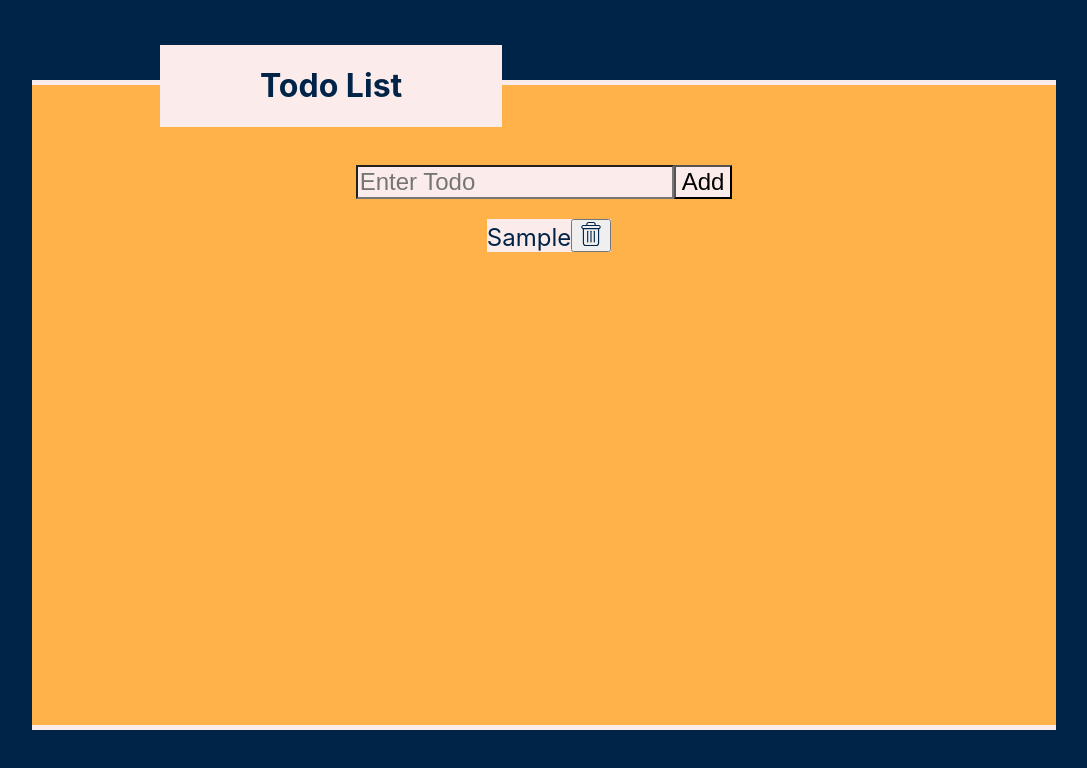
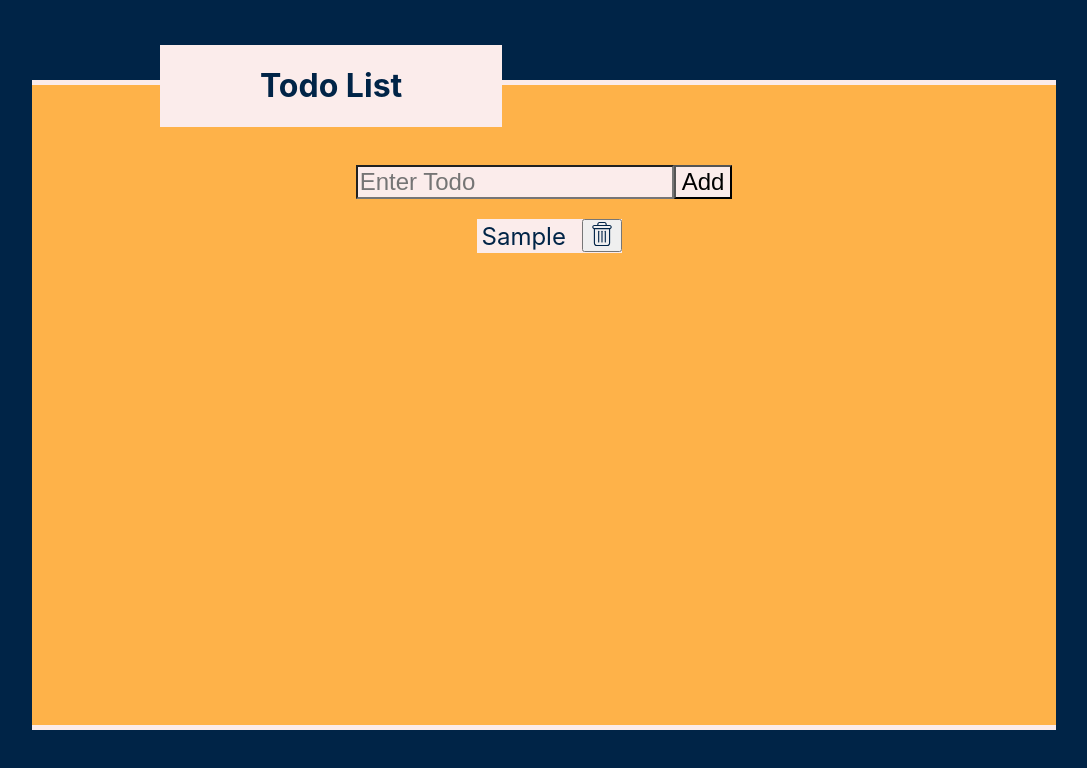
Before and after one commit to aramyeg/react-beg-lessons, a React (Create React App) app: page / in a window 1280 px wide. Both pictures are taken after typing "Sample" into the empty fields and a click on the button "Add". Shown: the top 768 px of the page, without its empty margins (96-1183 px from the left). Built offline with nearby package versions, Linux system fonts and the light colour scheme; no server answers.

Commit message:
edit functionality for todoItems

```diff
--- a/package.json
+++ b/package.json
@@ -6,6 +6,7 @@
     "@testing-library/jest-dom": "^4.2.4",
     "@testing-library/react": "^9.3.2",
     "@testing-library/user-event": "^7.1.2",
+    "axios": "^0.21.0",
     "react": "^16.13.1",
     "react-dom": "^16.13.1",
     "react-scripts": "3.4.3",
--- a/src/Components/AddTodo.js
+++ b/src/Components/AddTodo.js
@@ -1,12 +1,12 @@
-import React, {useState} from 'react';
+import React, {useEffect, useState} from 'react';
 
 function AddTodo(props){
 
   const [text, setText] = useState('');
 
   const handleChange = (ev) => {
-    console.log(ev.target.value);
     setText(ev.target.value);
+
   }
 
   const handleSubmit = (ev) => {
--- a/src/Components/App.js
+++ b/src/Components/App.js
@@ -1,20 +1,39 @@
-import React, {useState} from 'react';
+import React, {useState, useEffect} from 'react';
 import '../Styles/main.css'
 import TodoList from './TodoList';
 import AddTodo from './AddTodo';
-let todoId = 1;
+import axios from 'axios';
+const BASE_URL = 'https://jsonplaceholder.typicode.com';
 
 function App(){
+
   const [todoList, setTodoList] = useState([]);
+
+  useEffect(()=>{
+
+    axios.get(BASE_URL+'/todos?_limit=5')
+      .then(function (response) {
+        const todoListArr = response.data.map((todo)=>{
+          return {
+            text: todo.title,
+            todoId: todo.id,
+          }
+        });
+        setTodoList(todoListArr);
+    })
+      .catch(function (error) {
+        console.log(error);
+      })
+
+  }, []);
 
   const handleSubmit = (text) => {
     const shallowCopy = [...todoList, {
       text: text,
-      todoId: todoId,
+      todoId: todoList.length + 1,
     }];
     setTodoList(shallowCopy);
 
-    todoId++
   }
 
   const handleDelete = (id) => {
--- a/src/Components/TodoItem.js
+++ b/src/Components/TodoItem.js
@@ -1,13 +1,43 @@
-import React from 'react';
+import React, {useState, useRef, useEffect} from 'react';
 import {IconDelete} from "../SVG/Icons";
 
 function TodoItem(props){
+
+  const textInput = useRef(null);
+  const [editMode, setEditMode] = useState(false);
+  const [text, setText] = useState(props.todo.text);
+
+  console.log(textInput);
+
+  const checkEditMode = (ev) => {
+    // console.log(ev)
+    if(textInput.current && !textInput.current.contains(ev.target)){
+      // props.handleEdit(text)
+      setEditMode(false);
+    }
+  }
+
+  useEffect(()=>{
+    document.addEventListener('click', checkEditMode, true);
+
+    return ()=>{
+      document.removeEventListener('click', checkEditMode, true);
+    }
+  },[])
+
   return(
-    <div className='TodoItem_item'>
-      <span>{props.todo.text}</span>
-      <button onClick={props.handleDelete}>
-        <IconDelete height='24px' width='24px'/>
-      </button>
+    <div onClick={()=>{setEditMode(true)}} className='TodoItem_item'>
+      {
+        editMode ?
+          <input ref={textInput} value={text} onChange={(ev)=>{setText(ev.target.value)}}/>
+          :
+          <>
+            <span>{text}</span>
+            <button className='TodoItem_item--icon' onClick={props.handleDelete}>
+              <IconDelete height='24px' width='24px'/>
+            </button>
+          </>
+      }
     </div>
   )
 }
--- a/src/Components/TodoList.js
+++ b/src/Components/TodoList.js
@@ -3,12 +3,13 @@ import TodoItem from './TodoItem'
 
 function TodoList(props){
 
-  console.log('TodoList Render: ', props.todoList);
+  // console.log('TodoList Render: ', props.todoList);
 
   const todoList = props.todoList.map((todo)=>{
     return(
       <TodoItem key={todo.todoId}
                 handleDelete={() => {props.handleDelete(todo.todoId)}}
+                // handleEdit={()=>{props.handleEdit(todo.todoId)}}
                 todo={todo}/>
       )
   });
--- a/src/Styles/main.css
+++ b/src/Styles/main.css
@@ -37,9 +37,21 @@
     flex-wrap: wrap;
 }
 .TodoItem_item{
+    cursor: pointer;
+    position: relative;
     margin-left: 10px;
     margin-top: 20px;
     min-width: 100px;
+    max-width: 100%;
+    padding: 3px 40px 2px 5px;
     font-size: 1.5em;
     background-color: var(--skinTone);
+    white-space: nowrap;
+    overflow: hidden;
+    text-overflow: ellipsis;
 }
+.TodoItem_item--icon{
+    position: absolute;
+    right: 0px;
+    top: 0px;
+}
```
Also changed, not shown: 1 other file (tests, documents, lock files or other folders).
